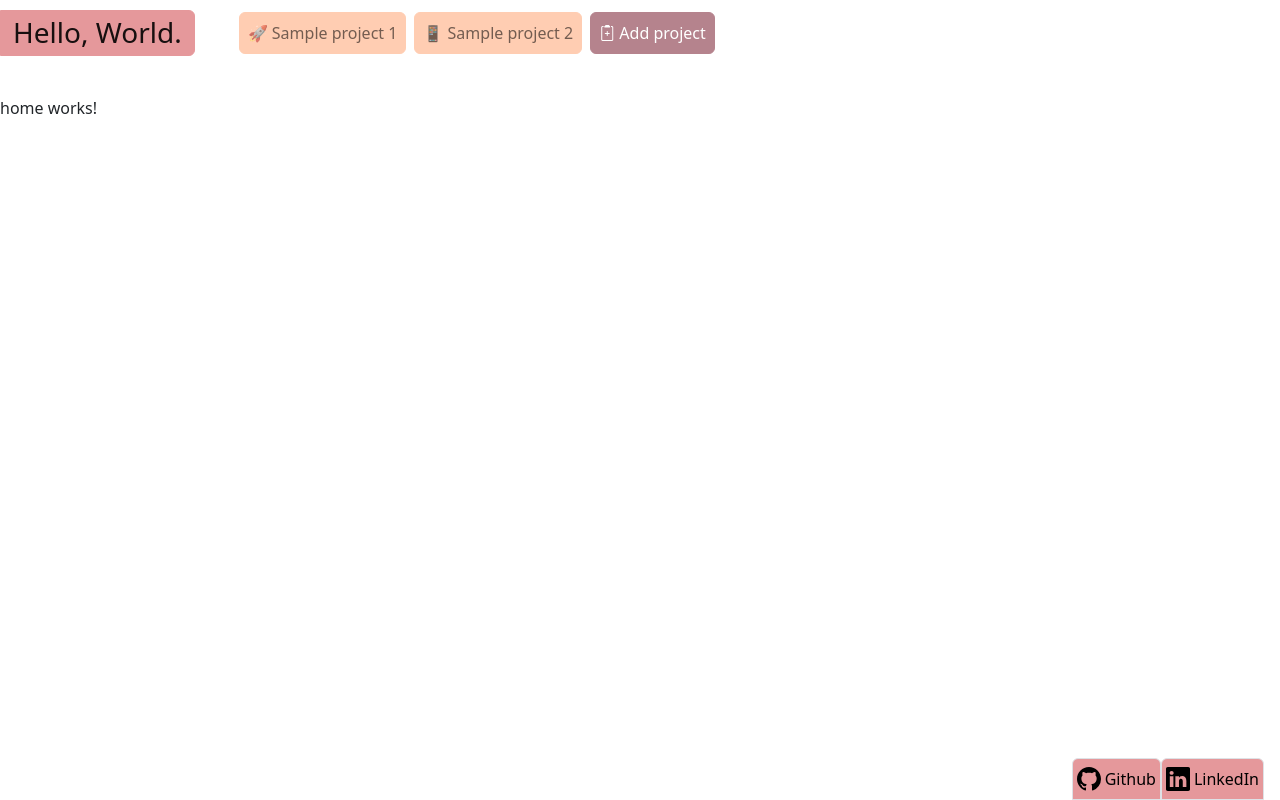
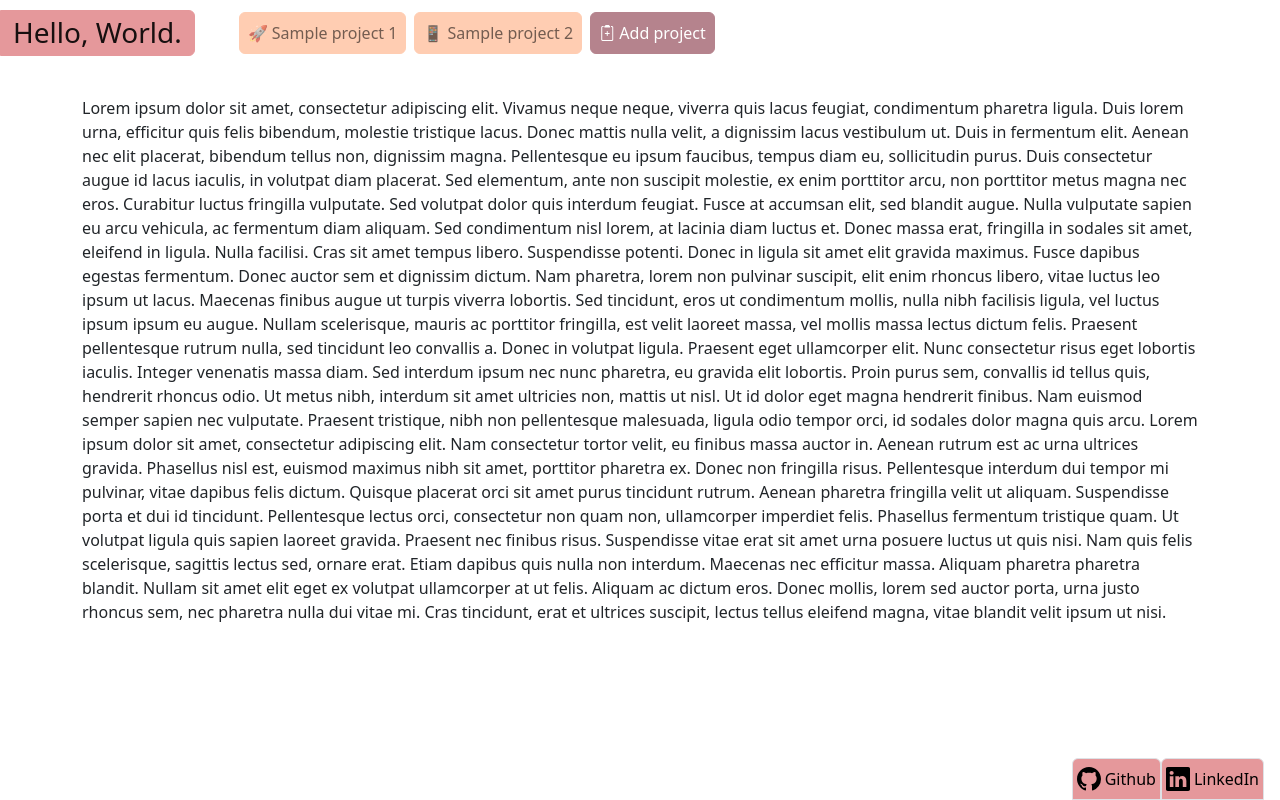
Before and after one commit to robindijoux/portfolio, an Angular app in the folder frontend/: page /home in a window 1280 px wide. Built offline with nearby package versions, Linux system fonts and the light colour scheme.

Commit message:
add lorem ipsum

```diff
--- a/frontend/src/app/home/home.component.html
+++ b/frontend/src/app/home/home.component.html
@@ -1 +1,11 @@
-<p>home works!</p>
+<div class="container">
+    Lorem ipsum dolor sit amet, consectetur adipiscing elit. Vivamus neque neque, viverra quis lacus feugiat, condimentum pharetra ligula. Duis lorem urna, efficitur quis felis bibendum, molestie tristique lacus. Donec mattis nulla velit, a dignissim lacus vestibulum ut. Duis in fermentum elit. Aenean nec elit placerat, bibendum tellus non, dignissim magna. Pellentesque eu ipsum faucibus, tempus diam eu, sollicitudin purus. Duis consectetur augue id lacus iaculis, in volutpat diam placerat. Sed elementum, ante non suscipit molestie, ex enim porttitor arcu, non porttitor metus magna nec eros. Curabitur luctus fringilla vulputate. Sed volutpat dolor quis interdum feugiat. Fusce at accumsan elit, sed blandit augue.
+
+Nulla vulputate sapien eu arcu vehicula, ac fermentum diam aliquam. Sed condimentum nisl lorem, at lacinia diam luctus et. Donec massa erat, fringilla in sodales sit amet, eleifend in ligula. Nulla facilisi. Cras sit amet tempus libero. Suspendisse potenti. Donec in ligula sit amet elit gravida maximus. Fusce dapibus egestas fermentum. Donec auctor sem et dignissim dictum. Nam pharetra, lorem non pulvinar suscipit, elit enim rhoncus libero, vitae luctus leo ipsum ut lacus. Maecenas finibus augue ut turpis viverra lobortis. Sed tincidunt, eros ut condimentum mollis, nulla nibh facilisis ligula, vel luctus ipsum ipsum eu augue. Nullam scelerisque, mauris ac porttitor fringilla, est velit laoreet massa, vel mollis massa lectus dictum felis. Praesent pellentesque rutrum nulla, sed tincidunt leo convallis a. Donec in volutpat ligula.
+
+Praesent eget ullamcorper elit. Nunc consectetur risus eget lobortis iaculis. Integer venenatis massa diam. Sed interdum ipsum nec nunc pharetra, eu gravida elit lobortis. Proin purus sem, convallis id tellus quis, hendrerit rhoncus odio. Ut metus nibh, interdum sit amet ultricies non, mattis ut nisl. Ut id dolor eget magna hendrerit finibus.
+
+Nam euismod semper sapien nec vulputate. Praesent tristique, nibh non pellentesque malesuada, ligula odio tempor orci, id sodales dolor magna quis arcu. Lorem ipsum dolor sit amet, consectetur adipiscing elit. Nam consectetur tortor velit, eu finibus massa auctor in. Aenean rutrum est ac urna ultrices gravida. Phasellus nisl est, euismod maximus nibh sit amet, porttitor pharetra ex. Donec non fringilla risus. Pellentesque interdum dui tempor mi pulvinar, vitae dapibus felis dictum. Quisque placerat orci sit amet purus tincidunt rutrum. Aenean pharetra fringilla velit ut aliquam. Suspendisse porta et dui id tincidunt. Pellentesque lectus orci, consectetur non quam non, ullamcorper imperdiet felis. Phasellus fermentum tristique quam. Ut volutpat ligula quis sapien laoreet gravida.
+
+Praesent nec finibus risus. Suspendisse vitae erat sit amet urna posuere luctus ut quis nisi. Nam quis felis scelerisque, sagittis lectus sed, ornare erat. Etiam dapibus quis nulla non interdum. Maecenas nec efficitur massa. Aliquam pharetra pharetra blandit. Nullam sit amet elit eget ex volutpat ullamcorper at ut felis. Aliquam ac dictum eros. Donec mollis, lorem sed auctor porta, urna justo rhoncus sem, nec pharetra nulla dui vitae mi. Cras tincidunt, erat et ultrices suscipit, lectus tellus eleifend magna, vitae blandit velit ipsum ut nisi.
+</div>
```
